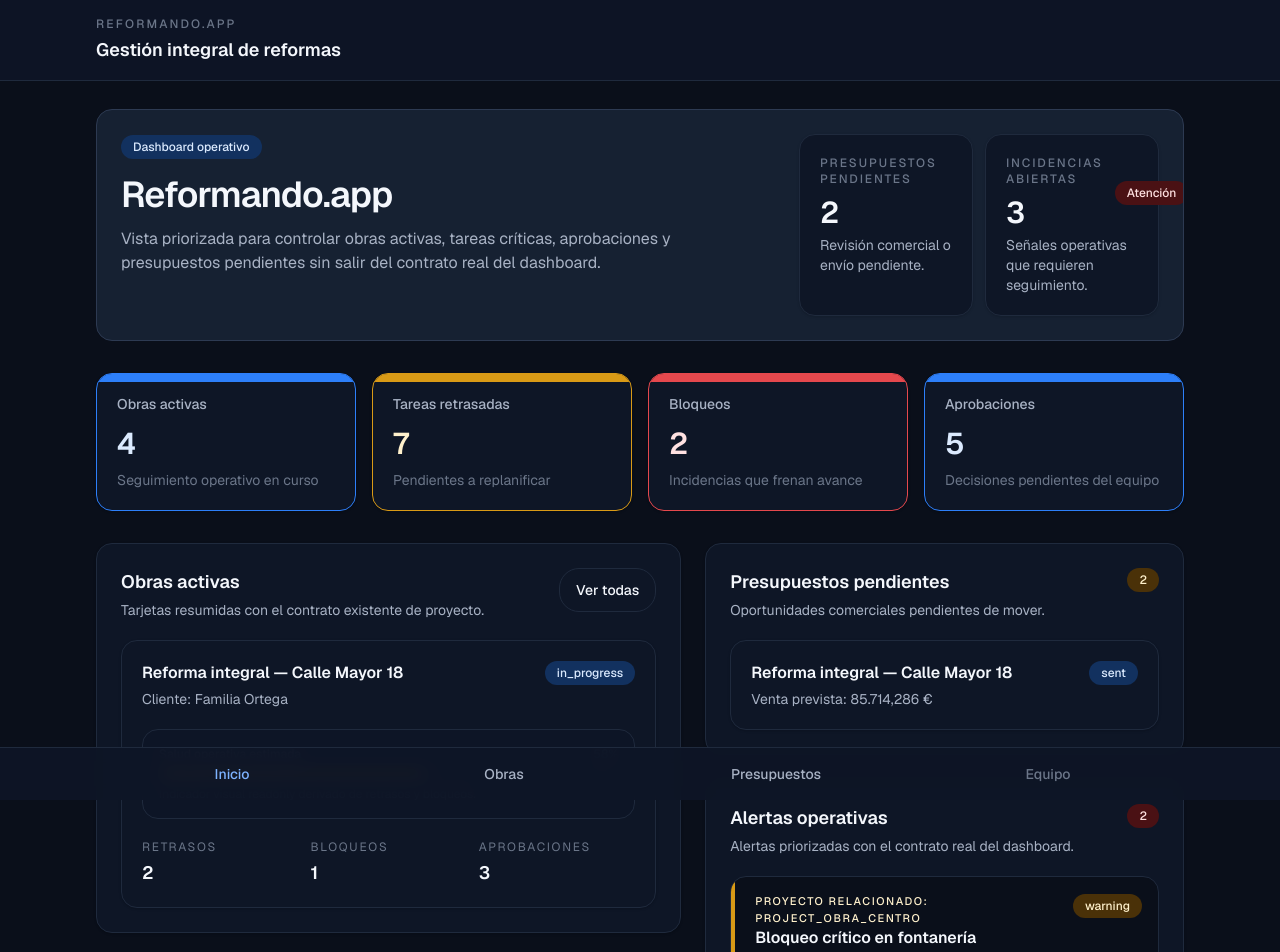
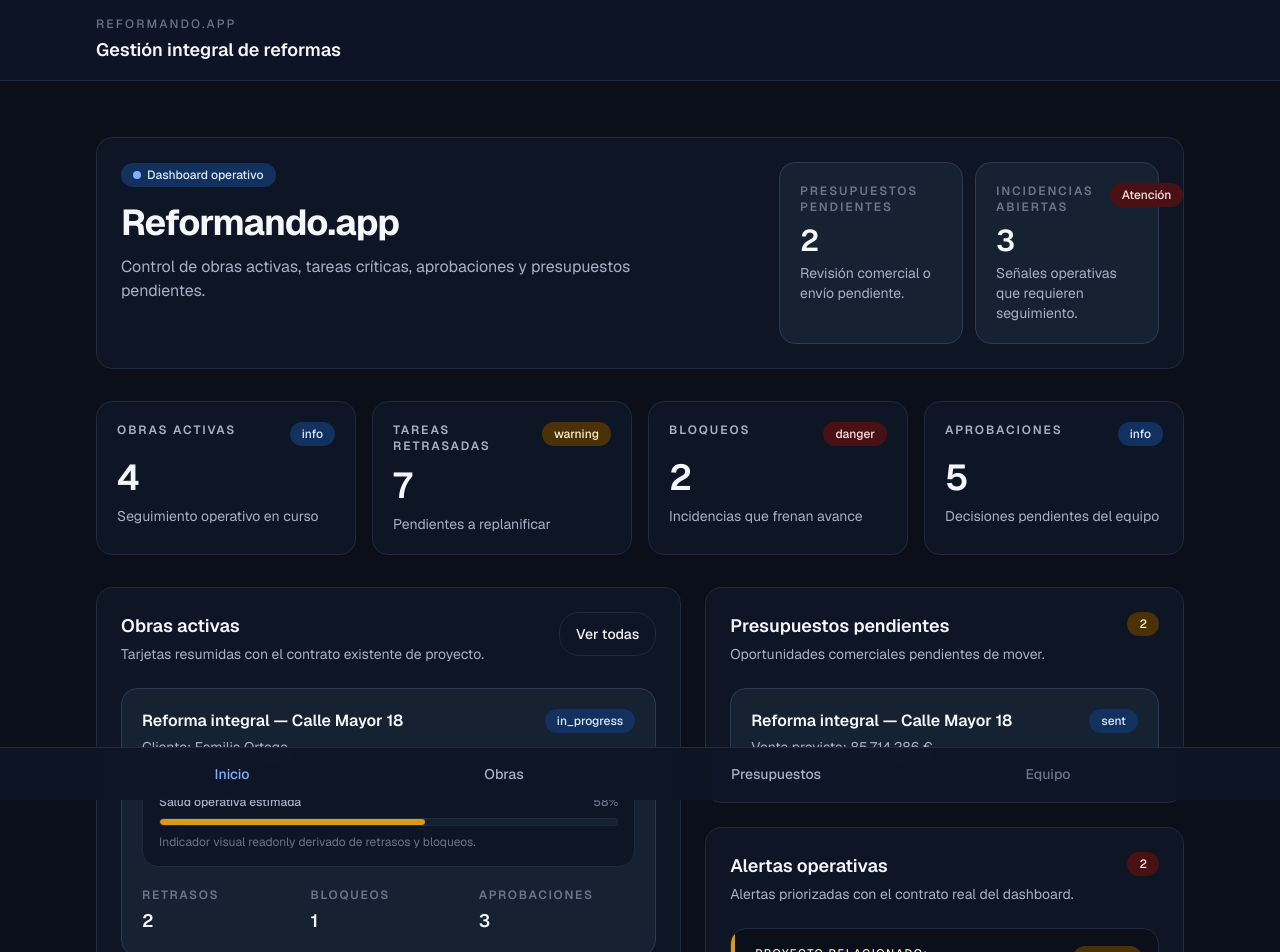
Before and after one commit to ReformandoPro/reforapp, a Next.js app: page / in a window 1280 px wide. Shown: the top 952 px of the page. Built offline with nearby package versions, Linux system fonts and the light colour scheme.

Commit message:
feat(ui): rebuild dashboard screen with modern design system styling

```diff
--- a/src/components/screens/ReformistDashboardScreen.tsx
+++ b/src/components/screens/ReformistDashboardScreen.tsx
@@ -5,14 +5,26 @@ import { Button } from "../ui/Button";
 import { Card } from "../ui/Card";
 import { EmptyState } from "../ui/EmptyState";
 import { ListItem } from "../ui/ListItem";
-import { MetricCard } from "../ui/MetricCard";
 import { ProgressBar } from "../ui/ProgressBar";
 
 type ReformistDashboardScreenProps = {
   summary: DashboardSummary;
 };
 
-const metrics = [
+type SemanticTone = "info" | "success" | "warning" | "danger";
+
+type KpiKey =
+  | "activeProjectsCount"
+  | "delayedTasksCount"
+  | "blockedTasksCount"
+  | "pendingApprovalsCount";
+
+const kpis: Array<{
+  key: KpiKey;
+  label: string;
+  helper: string;
+  tone: Exclude<SemanticTone, "success">;
+}> = [
   {
     key: "activeProjectsCount",
     label: "Obras activas",
@@ -37,17 +49,11 @@ const metrics = [
     helper: "Decisiones pendientes del equipo",
     tone: "info",
   },
-] as const;
+];
 
-function mapAlertTone(level: OperationalAlertLevel): "info" | "warning" | "danger" {
-  if (level === "danger") {
-    return "danger";
-  }
-
-  if (level === "warning") {
-    return "warning";
-  }
-
+function mapAlertTone(level: OperationalAlertLevel): Exclude<SemanticTone, "success"> {
+  if (level === "danger") return "danger";
+  if (level === "warning") return "warning";
   return "info";
 }
 
@@ -58,62 +64,64 @@ function getProjectHealthProgress(project: DashboardSummary["activeProjects"][nu
   return Math.max(0, Math.min(100, 100 - delayedPenalty - blockedPenalty));
 }
 
-function mapProjectHealthTone(progress: number): "success" | "warning" | "danger" {
-  if (progress < 50) {
-    return "danger";
-  }
-
-  if (progress < 75) {
-    return "warning";
-  }
-
+function mapProjectHealthTone(progress: number): Exclude<SemanticTone, "info"> {
+  if (progress < 50) return "danger";
+  if (progress < 75) return "warning";
   return "success";
 }
 
-export function ReformistDashboardScreen({
-  summary,
-}: ReformistDashboardScreenProps) {
+const ds = {
+  bgBase: "bg-[var(--ds-bg-base,var(--bg-base))]",
+  bgSurface: "bg-[var(--ds-bg-surface,var(--bg-surface))]",
+  textPrimary: "text-[var(--ds-content-primary,var(--text-primary))]",
+  textSecondary: "text-[var(--ds-content-secondary,var(--text-secondary))]",
+  textTertiary: "text-[var(--ds-content-tertiary,var(--text-tertiary))]",
+};
+
+export function ReformistDashboardScreen({ summary }: ReformistDashboardScreenProps) {
   return (
-    <section className="mx-auto flex w-full max-w-6xl flex-col gap-8 px-4 py-1 sm:px-6 xl:px-0">
-      <Card variant="raised" padding="lg" shadow="none" className="overflow-hidden">
-        <div className="flex flex-col gap-6 lg:flex-row lg:items-start lg:justify-between">
+    <section className={`${ds.bgBase} ${ds.textPrimary}`}>
+      <div className="mx-auto flex w-full max-w-6xl flex-col gap-8 px-4 py-8 sm:px-6 xl:px-0">
+        {/* HERO / TOP PANEL */}
+        <Card variant="surface" padding="lg" shadow="none" className="overflow-hidden">
+          <div className="flex flex-col gap-8 lg:flex-row lg:items-start lg:justify-between">
             <div className="max-w-2xl">
-            <Badge status="info">
+              <Badge status="info" dot>
                 Dashboard operativo
               </Badge>
-            <h1 className="mt-4 text-3xl font-semibold tracking-tight sm:text-4xl">
+
+              <h1 className="mt-4 text-3xl font-bold tracking-tight sm:text-4xl">
                 Reformando.app
               </h1>
-            <p className="mt-3 max-w-xl text-sm leading-6 text-[var(--text-secondary)] sm:text-base">
-              Vista priorizada para controlar obras activas, tareas críticas,
-              aprobaciones y presupuestos pendientes sin salir del contrato real
-              del dashboard.
+              <p className={`mt-3 max-w-xl text-sm leading-6 sm:text-base ${ds.textSecondary}`}>
+                Control de obras activas, tareas críticas, aprobaciones y presupuestos pendientes.
               </p>
             </div>
 
-          <div className="grid gap-3 sm:grid-cols-2 lg:min-w-[320px] lg:max-w-[360px]">
-            <Card className="bg-[var(--bg-base)] p-4 shadow-none">
-              <p className="text-xs font-medium uppercase tracking-[0.16em] text-[var(--text-tertiary)]">
+            <div className="grid gap-3 sm:grid-cols-2 lg:min-w-[320px] lg:max-w-[380px]">
+              <Card variant="raised" padding="md" shadow="none">
+                <p className={`text-xs font-semibold uppercase tracking-[0.16em] ${ds.textTertiary}`}>
                   Presupuestos pendientes
                 </p>
                 <p className="mt-2 text-3xl font-semibold">{summary.pendingBudgetsCount}</p>
-              <p className="mt-1 text-sm leading-5 text-[var(--text-secondary)]">
+                <p className={`mt-1 text-sm leading-5 ${ds.textSecondary}`}>
                   Revisión comercial o envío pendiente.
                 </p>
               </Card>
-            <Card className="bg-[var(--bg-base)] p-4 shadow-none">
-              <div className="flex items-center justify-between gap-3">
+
+              <Card variant="raised" padding="md" shadow="none">
+                <div className="flex items-start justify-between gap-4">
                   <div>
-                  <p className="text-xs font-medium uppercase tracking-[0.16em] text-[var(--text-tertiary)]">
+                    <p className={`text-xs font-semibold uppercase tracking-[0.16em] ${ds.textTertiary}`}>
                       Incidencias abiertas
                     </p>
                     <p className="mt-2 text-3xl font-semibold">{summary.openIncidentsCount}</p>
                   </div>
-                <Badge tone={summary.openIncidentsCount > 0 ? "danger" : "success"}>
+                  <Badge status={summary.openIncidentsCount > 0 ? "danger" : "success"}>
                     {summary.openIncidentsCount > 0 ? "Atención" : "Al día"}
                   </Badge>
                 </div>
-              <p className="mt-1 text-sm leading-5 text-[var(--text-secondary)]">
+                <p className={`mt-1 text-sm leading-5 ${ds.textSecondary}`}>
                   Señales operativas que requieren seguimiento.
                 </p>
               </Card>
@@ -121,50 +129,61 @@ export function ReformistDashboardScreen({
           </div>
         </Card>
 
+        {/* KPI GRID (modern composition; avoids MetricCard accent bar) */}
         <div className="grid gap-4 sm:grid-cols-2 xl:grid-cols-4">
-        {metrics.map((metric) => (
-          <MetricCard
-            key={metric.key}
-            label={metric.label}
-            value={summary[metric.key]}
-            description={metric.helper}
-            tone={metric.tone}
-          />
+          {kpis.map((kpi) => (
+            <Card key={kpi.key} variant="surface" padding="md" shadow="none">
+              <div className="flex items-start justify-between gap-3">
+                <p className={`text-xs font-semibold uppercase tracking-[0.16em] ${ds.textSecondary}`}>
+                  {kpi.label}
+                </p>
+                <Badge status={kpi.tone} pill={false}>
+                  {kpi.tone}
+                </Badge>
+              </div>
+              <p className="mt-3 text-4xl font-semibold tracking-tight">
+                {summary[kpi.key]}
+              </p>
+              <p className={`mt-2 text-sm leading-5 ${ds.textSecondary}`}>{kpi.helper}</p>
+            </Card>
           ))}
         </div>
 
+        {/* MAIN GRID */}
         <div className="grid gap-6 xl:grid-cols-[1.1fr_0.9fr] xl:items-start">
-        <Card className="p-6 shadow-none">
+          <Card variant="surface" padding="lg" shadow="none">
             <div className="flex flex-col gap-4 sm:flex-row sm:items-start sm:justify-between">
               <div>
                 <h2 className="text-lg font-semibold">Obras activas</h2>
-              <p className="mt-1 text-sm leading-5 text-[var(--text-secondary)]">
+                <p className={`mt-1 text-sm leading-5 ${ds.textSecondary}`}>
                   Tarjetas resumidas con el contrato existente de proyecto.
                 </p>
               </div>
-            <Button variant="secondary" className="w-full sm:w-auto">Ver todas</Button>
+              <Button variant="secondary" className="w-full sm:w-auto">
+                Ver todas
+              </Button>
             </div>
 
             {summary.activeProjects.length > 0 ? (
-            <ul className="mt-5 space-y-3">
+              <ul className="mt-6 space-y-3">
                 {summary.activeProjects.map((project) => {
                   const projectHealthProgress = getProjectHealthProgress(project);
                   const projectHealthTone = mapProjectHealthTone(projectHealthProgress);
 
                   return (
                     <li key={project.id}>
-                    <Card className="bg-[var(--bg-base)] p-4 shadow-none">
+                      <Card variant="raised" padding="md" shadow="none">
                         <div className="flex flex-col gap-4 sm:flex-row sm:items-start sm:justify-between">
                           <div>
                             <p className="text-base font-semibold">{project.name}</p>
-                          <p className="mt-1 text-sm text-[var(--text-secondary)]">
+                            <p className={`mt-1 text-sm ${ds.textSecondary}`}>
                               Cliente: {project.clientName}
                             </p>
                           </div>
-                        <Badge tone="info">{project.status}</Badge>
+                          <Badge status="info">{project.status}</Badge>
                         </div>
 
-                      <div className="mt-5 rounded-2xl border border-[var(--border-subtle)] bg-[var(--bg-surface)]/40 p-4">
+                        <div className={`mt-5 rounded-2xl border border-[var(--border-subtle)] ${ds.bgSurface} p-4`}>
                           <ProgressBar
                             value={projectHealthProgress}
                             label="Salud operativa estimada"
@@ -176,19 +195,19 @@ export function ReformistDashboardScreen({
 
                         <div className="mt-5 grid gap-3 sm:grid-cols-3">
                           <div>
-                          <p className="text-xs uppercase tracking-[0.14em] text-[var(--text-tertiary)]">
+                            <p className={`text-xs font-semibold uppercase tracking-[0.14em] ${ds.textTertiary}`}>
                               Retrasos
                             </p>
                             <p className="mt-1 text-lg font-semibold">{project.delayedTasksCount}</p>
                           </div>
                           <div>
-                          <p className="text-xs uppercase tracking-[0.14em] text-[var(--text-tertiary)]">
+                            <p className={`text-xs font-semibold uppercase tracking-[0.14em] ${ds.textTertiary}`}>
                               Bloqueos
                             </p>
                             <p className="mt-1 text-lg font-semibold">{project.blockedTasksCount}</p>
                           </div>
                           <div>
-                          <p className="text-xs uppercase tracking-[0.14em] text-[var(--text-tertiary)]">
+                            <p className={`text-xs font-semibold uppercase tracking-[0.14em] ${ds.textTertiary}`}>
                               Aprobaciones
                             </p>
                             <p className="mt-1 text-lg font-semibold">{project.pendingApprovalsCount}</p>
@@ -200,7 +219,7 @@ export function ReformistDashboardScreen({
                 })}
               </ul>
             ) : (
-            <div className="mt-5">
+              <div className="mt-6">
                 <EmptyState
                   title="Sin obras activas"
                   description="Cuando el dashboard tenga obras en curso aparecerán aquí con su estado y contadores principales."
@@ -210,39 +229,37 @@ export function ReformistDashboardScreen({
           </Card>
 
           <div className="flex flex-col gap-6">
-          <Card className="p-6 shadow-none">
+            <Card variant="surface" padding="lg" shadow="none">
               <div className="flex items-start justify-between gap-4">
                 <div>
                   <h2 className="text-lg font-semibold">Presupuestos pendientes</h2>
-                <p className="mt-1 text-sm leading-5 text-[var(--text-secondary)]">
+                  <p className={`mt-1 text-sm leading-5 ${ds.textSecondary}`}>
                     Oportunidades comerciales pendientes de mover.
                   </p>
                 </div>
-              <Badge tone="warning">{summary.pendingBudgetsCount}</Badge>
+                <Badge status="warning">{summary.pendingBudgetsCount}</Badge>
               </div>
 
               {summary.pendingBudgets.length > 0 ? (
-              <ul className="mt-5 space-y-3">
+                <ul className="mt-6 space-y-3">
                   {summary.pendingBudgets.map((budget) => (
                     <li key={budget.id}>
-                    <Card className="bg-[var(--bg-base)] p-4 shadow-none">
+                      <Card variant="raised" padding="md" shadow="none">
                         <div className="flex items-start justify-between gap-3">
                           <div>
-                          <p className="font-semibold text-[var(--text-primary)]">
-                            {budget.projectId}
-                          </p>
-                          <p className="mt-1 text-sm text-[var(--text-secondary)]">
+                            <p className="font-semibold">{budget.projectId}</p>
+                            <p className={`mt-1 text-sm ${ds.textSecondary}`}>
                               Venta prevista: {budget.salePrice.toLocaleString("es-ES")} €
                             </p>
                           </div>
-                        <Badge tone="info">{budget.status}</Badge>
+                          <Badge status="info">{budget.status}</Badge>
                         </div>
                       </Card>
                     </li>
                   ))}
                 </ul>
               ) : (
-              <div className="mt-5">
+                <div className="mt-6">
                   <EmptyState
                     title="Sin presupuestos pendientes"
                     description="No hay presupuestos pendientes en el resumen actual del dashboard."
@@ -251,21 +268,21 @@ export function ReformistDashboardScreen({
               )}
             </Card>
 
-          <Card className="p-6 shadow-none">
+            <Card variant="surface" padding="lg" shadow="none">
               <div className="flex items-start justify-between gap-4">
                 <div>
                   <h2 className="text-lg font-semibold">Alertas operativas</h2>
-                <p className="mt-1 text-sm leading-5 text-[var(--text-secondary)]">
+                  <p className={`mt-1 text-sm leading-5 ${ds.textSecondary}`}>
                     Alertas priorizadas con el contrato real del dashboard.
                   </p>
                 </div>
-              <Badge tone={summary.operationalAlerts.length > 0 ? "danger" : "success"}>
+                <Badge status={summary.operationalAlerts.length > 0 ? "danger" : "success"}>
                   {summary.operationalAlerts.length > 0 ? summary.operationalAlerts.length : "0"}
                 </Badge>
               </div>
 
               {summary.operationalAlerts.length > 0 ? (
-              <ul className="mt-5 space-y-3">
+                <ul className="mt-6 space-y-3">
                   {summary.operationalAlerts.map((alert) => (
                     <li key={alert.id}>
                       <ListItem
@@ -276,14 +293,14 @@ export function ReformistDashboardScreen({
                             ? `Proyecto relacionado: ${alert.relatedProjectId}`
                             : undefined
                         }
-                      trailing={<Badge tone={mapAlertTone(alert.level)}>{alert.level}</Badge>}
+                        trailing={<Badge status={mapAlertTone(alert.level)}>{alert.level}</Badge>}
                         tone={mapAlertTone(alert.level)}
                       />
                     </li>
                   ))}
                 </ul>
               ) : (
-              <div className="mt-5">
+                <div className="mt-6">
                   <EmptyState
                     title="Sin alertas operativas"
                     description="No hay alertas activas en el resumen actual."
@@ -293,6 +310,7 @@ export function ReformistDashboardScreen({
             </Card>
           </div>
         </div>
+      </div>
     </section>
   );
 }
```
Lines whose indentation alone changed are shown as unchanged.
